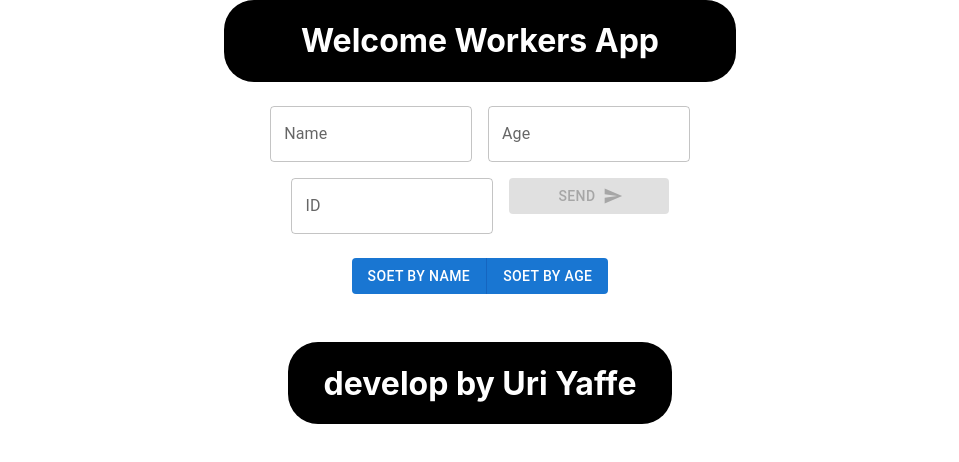
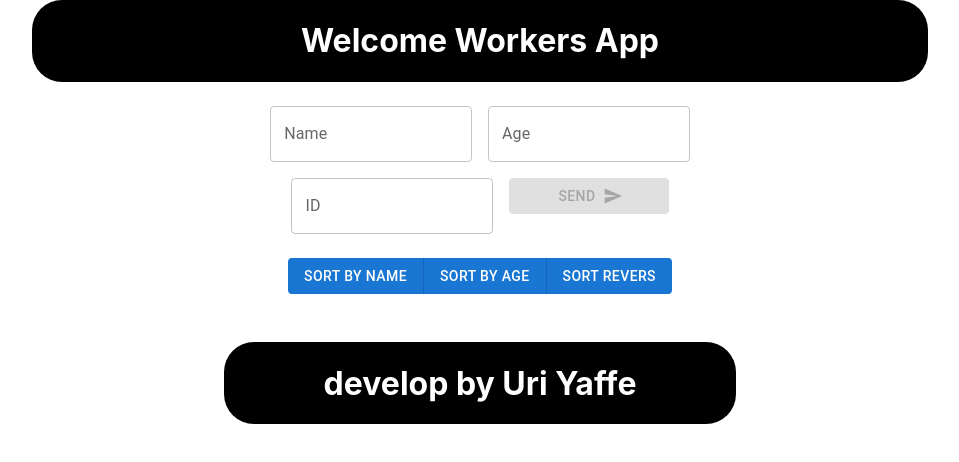
Before and after one commit to uriya4647/Workers, a React (Create React App) app: page / in a window 1280 px wide. Shown: the top 462 px of the page, without its empty margins (160-1119 px from the left). Built offline with nearby package versions, Linux system fonts and the light colour scheme.

Commit message:
afterNon

```diff
--- a/src/App.js
+++ b/src/App.js
@@ -1,143 +1,12 @@
-import React, { useEffect, useState } from "react";
+
 import "./App.css";
-import AddWorker from "./component/AddWorker";
-import Worker from "./component/Worker";
-import Header from "./component/Header";
-import Footer from "./component/Footer";
-import { sortByAge, sortByName } from "./component/utils/sorts";
-import SortsButtom from "./component/SortsButton";
-import Divider from "@mui/material/Divider";
-import List from "@mui/material/List";
-import ButtonGroup from "@mui/material/ButtonGroup";
-import Button from "@mui/material/Button";
-import Box from "@mui/material/Box";
-import Grid from "@mui/material/Unstable_Grid2";
+import HomePage from "./component/HomePage";
 
 function App() {
-  //stat for all data workers
-  const [workers, setWorkers] = useState([]);
-  // const [sort, setSort] = useState([...workers]);
-
-  // push new worker to workers araay
-  const pushWorker = (worker) => setWorkers([...workers, worker]);
-
-  // remove spsific worker by comparing ID
-  const removeWorker = (id) => {
-    let index = workers.findIndex((object) => {
-      return object.ID === id;
-    });
-    let tempWorker = [...workers];
-    tempWorker.splice(index, 1);
-    setWorkers(tempWorker);
-  };
-
-  // chacking if ID alredy exisit and return boolean
-  const isIdExsist = (id) => {
-    let index = workers.findIndex((object) => {
-      return object.ID === id;
-    });
-    return index >= 0;
-  };
 
   return (
-    <div className="App">
-      <Box
-        xs
-        display="flex"
-        justifyContent="center"
-        alignItems="center"
-        sx={{ flexGrow: 1 }}
-      >
-        <Grid container spacing={2}>
-          <Grid
-            display="flex"
-            justifyContent="center"
-            alignItems="center"
-            xs={12}
-            md={12}
-          >
-            <Header />
-          </Grid>
-          <Grid
-            display="flex"
-            justifyContent="center"
-            alignItems="center"
-            xs={12}
-            md={12}
-          >
-            <AddWorker pushWorker={pushWorker} isIdExsist={isIdExsist} />
-          </Grid>
-          <Grid xs={12} md={12}>
-            <ButtonGroup
-              disableElevation
-              variant="contained"
-              aria-label="Disabled elevation buttons"
-            >
-              <Button
-                onClick={() => {
-                  setWorkers(sortByName([...workers]));
-                }}
-              >
-                Soet By Name
-              </Button>
-              <Button
-                onClick={() => {
-                  setWorkers(sortByAge([...workers]));
-                }}
-              >
-                Soet By Age
-              </Button>
-            </ButtonGroup>
-          </Grid>
-          <Grid
-            display="flex"
-            justifyContent="center"
-            alignItems="center"
-            xs={12}
-            md={12}
-          >
-            <List
-              sx={{
-                width: "100%",
-                maxWidth: 400,
-                bgcolor: "background.paper",
-                position: "relative",
-                overflow: "auto",
-                maxHeight: 600,
-                "& ul": { padding: 0 },
-                borderRadius: 2,
-              }}
-            >
-              {workers.map((worker, index) => {
-                return (
-                  <React.Fragment key={index}>
-                    <Worker
-                      key={worker.ID}
-                      worker={worker}
-                      removeWorker={removeWorker}
-                    />
-                    <Divider
-                      // key={index}
-                      variant="inset"
-                      component="li"
-                    />
-                  </React.Fragment>
-                );
-              })}
-            </List>
-          </Grid>
-          <Grid
-            display="flex"
-            justifyContent="center"
-            alignItems="center"
-            xs={12}
-            md={12}
-          >
-            <Footer />
-          </Grid>
-        </Grid>
-      </Box>
-    </div>
+    <HomePage />
+
   );
 }
 
--- a/src/component/Footer.jsx
+++ b/src/component/Footer.jsx
@@ -1,7 +1,7 @@
 
 const Footer = () => {
     return(
-        <div style={{width: '30%' ,color: 'white', backgroundColor: 'black', borderRadius: '30px'}}>
+        <div style={{width: '40%' ,color: 'white', backgroundColor: 'black', borderRadius: '30px'}}>
             <h1> develop by Uri Yaffe</h1>
         </div>
     )
--- a/src/component/Header.jsx
+++ b/src/component/Header.jsx
@@ -2,7 +2,7 @@
 
 const Header = () => {
     return(
-        <div style={{width: '40%' ,color: 'white', backgroundColor: 'black', borderRadius: '30px'}}>
+        <div style={{width: '70%' ,color: 'white', backgroundColor: 'black', borderRadius: '30px'}}>
             <h1> Welcome Workers App</h1>
         </div>
     )
--- /dev/null
+++ b/src/component/HomePage.jsx
@@ -0,0 +1,151 @@
+import React, { useState } from "react";
+// import "./App.css";
+import AddWorker from "./AddWorker";
+import Worker from "./Worker";
+import Header from "./Header";
+import Footer from "./Footer";
+import { sortByAge, sortByName , sortRevers} from "./utils/sorts";
+// import SortsButtom from "./component/SortsButton";
+import Divider from "@mui/material/Divider";
+import List from "@mui/material/List";
+import ButtonGroup from "@mui/material/ButtonGroup";
+import Button from "@mui/material/Button";
+import Box from "@mui/material/Box";
+import Grid from "@mui/material/Unstable_Grid2";
+
+const HomePage = () => {
+  //state for all data workers
+  const [workers, setWorkers] = useState([]);
+
+
+  // push new object worker to workers araay
+  const pushWorker = (worker) => setWorkers([...workers, worker]);
+
+  // remove spsific worker by comparing ID
+  const removeWorker = (id) => {
+    let index = workers.findIndex((object) => {
+      return object.ID === id;
+    });
+    let tempWorker = [...workers];
+    tempWorker.splice(index, 1);
+    setWorkers(tempWorker);
+  };
+
+  // checking if ID alredy exisit and return boolean
+  const isIdExsist = (id) => {
+    let index = workers.findIndex((object) => {
+      return object.ID === id;
+    });
+    return index >= 0;
+  };
+
+  return (
+    <div className="App">
+      <Box
+        xs
+        display="flex"
+        justifyContent="center"
+        alignItems="center"
+        sx={{ flexGrow: 1 }}
+      >
+        <Grid container spacing={2}>
+          <Grid
+            display="flex"
+            justifyContent="center"
+            alignItems="center"
+            xs={12}
+            md={12}
+          >
+            <Header />
+          </Grid>
+          <Grid
+            display="flex"
+            justifyContent="center"
+            alignItems="center"
+            xs={12}
+            md={12}
+          >
+            <AddWorker pushWorker={pushWorker} isIdExsist={isIdExsist} />
+          </Grid>
+          <Grid xs={12} md={12}>
+            <ButtonGroup
+              disableElevation
+              variant="contained"
+              aria-label="Disabled elevation buttons"
+            >
+              <Button
+                onClick={() => {
+                  setWorkers(sortByName([...workers]));
+                }}
+              >
+                Sort By Name
+              </Button>
+              <Button
+                onClick={() => {
+                  setWorkers(sortByAge([...workers]));
+                }}
+              >
+                Sort By Age
+              </Button>
+              <Button
+                onClick={() => {
+                  setWorkers(sortRevers([...workers]));
+                }}
+              >
+                Sort Revers
+              </Button>
+            </ButtonGroup>
+          </Grid>
+          <Grid
+            display="flex"
+            justifyContent="center"
+            alignItems="center"
+            xs={12}
+            md={12}
+          >
+            <List
+              sx={{
+                width: "100%",
+                maxWidth: 400,
+                bgcolor: "background.paper",
+                position: "relative",
+                overflow: "auto",
+                maxHeight: 600,
+                "& ul": { padding: 0 },
+                borderRadius: 2,
+              }}
+            >
+              {workers.map((worker, index) => {
+                return (
+                  <React.Fragment key={worker.ID}>
+                    <Worker
+
+                      worker={worker}
+                      removeWorker={removeWorker}
+                    />
+                    <Divider
+                      // key={index}
+                      variant="inset"
+                      component="li"
+                    />
+                  </React.Fragment>
+                );
+              })}
+            </List>
+          </Grid>
+          <Grid
+            display="flex"
+            justifyContent="center"
+            alignItems="center"
+            xs={12}
+            md={12}
+          >
+            <Footer />
+          </Grid>
+        </Grid>
+      </Box>
+    </div>
+  );
+}
+
+export default HomePage;
--- a/src/component/SortsButton.jsx
+++ b/src/component/SortsButton.jsx
@@ -1,28 +1,28 @@
-import { sortByAge, sortByName } from './utils/sorts'
+// import { sortByAge, sortByName } from './utils/sorts'
 
-const SortsButtom = (props) => {
-const {workers, setWorkers} = props;
-console.log("f:",workers, setWorkers);
+// const SortsButtom = (props) => {
+// const {workers, setWorkers} = props;
+// console.log("f:",workers, setWorkers);
 
-    return(
-        <div>
-        <button
-        onClick={() => {
-          setWorkers(sortByName([workers]));
-        }}
-      >
-        sort By Name
-      </button>
-      <button
-        onClick={() => {
-          setWorkers(sortByAge([workers]));
-        }}
-      >
-        sort By Age
-      </button>
-      </div>
+//     return(
+//         <div>
+//         <button
+//         onClick={() => {
+//           setWorkers(sortByName([workers]));
+//         }}
+//       >
+//         sort By Name
+//       </button>
+//       <button
+//         onClick={() => {
+//           setWorkers(sortByAge([workers]));
+//         }}
+//       >
+//         sort By Age
+//       </button>
+//       </div>
 
-    )
-}
+//     )
+// }
 
-export default SortsButtom
+// export default SortsButtom
--- a/src/component/Worker.jsx
+++ b/src/component/Worker.jsx
@@ -9,6 +9,7 @@ import { IconButton } from '@mui/material';
 import List from '@mui/material/List';
 import ListItem from '@mui/material/ListItem';
 import ListItemText from '@mui/material/ListItemText';
+import  PropTypes  from "prop-types";
 
 
 
@@ -16,7 +17,7 @@ import ListItemText from '@mui/material/ListItemText';
 
 
 const Worker = (props) => {
-  //
+  // props belong HomePage.
   const { ID, name, age } = props.worker;
 
   return (
@@ -71,3 +72,12 @@ const Worker = (props) => {
 };
 
 export default Worker;
+
+
+Worker.prototype = {
+  removeWorker: PropTypes.func,
+  ID : PropTypes.string,
+  name: PropTypes.string,
+  age: PropTypes.string
+
+}
--- a/src/component/utils/sorts.js
+++ b/src/component/utils/sorts.js
@@ -13,3 +13,9 @@ export const sortByAge = ( arr ) =>{
     // console.log("sort2" ,arr);
     return arr;
 }
+
+// sort revers thr array
+export const sortRevers = ( arr ) =>
+{
+    return arr.reverse()
+}
```
Also changed, not shown: src/component/AddWorker.jsx (+14 -5 lines).
